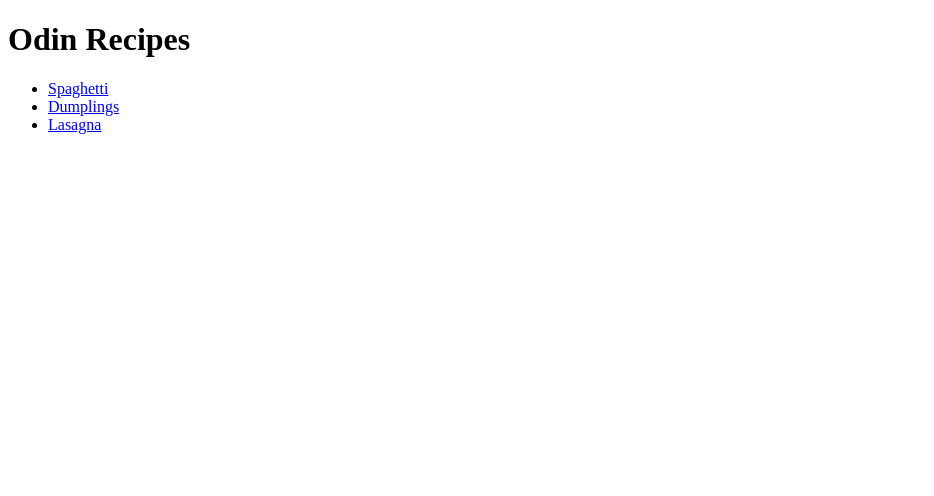
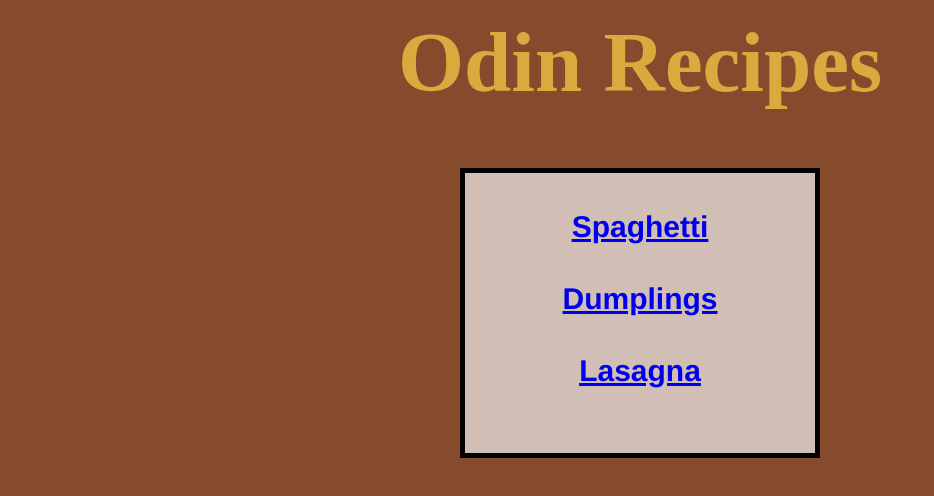
Before and after one commit to loudacs/odin-recipe, a plain HTML site: page index.html in a window 1280 px wide. Shown: the whole page, without its empty margins (0-934 px from the left). Drawn offline with Linux system fonts and the light colour scheme.

Commit message:
Edit index.html and style.css

```diff
--- a/index.html
+++ b/index.html
@@ -1,6 +1,7 @@
 <!DOCTYPE html>
 <html lang="en">
 <head>
+    <link rel="stylesheet" href="style.css">
     <meta charset="UTF-8">
     <meta http-equiv="X-UA-Compatible" content="IE=edge">
     <meta name="viewport" content="width=device-width, initial-scale=1.0">
@@ -9,11 +10,23 @@
 <body>
     <h1>Odin Recipes</h1>
 
-    <ul>
-        <li><a href="recipes/spaghetti.html">Spaghetti</a></li>
-        <li><a href="recipes/dumplings.html">Dumplings</a></li>
-        <li><a href="recipes/lasagna.html">Lasagna</a></li>
-    </ul>
+        <div class="container">
+
+            <div class="spaghetti">
+                <h3><a href="recipes/spaghetti.html">Spaghetti</a></h3>
+            </div>
+
+
+            <div class="dumplings">
+                <h3><a href="recipes/dumplings.html">Dumplings</a></h3>
+            </div>
+
+
+            <div class="lasagna">
+                <h3><a href="recipes/lasagna.html">Lasagna</a></h3>
+            </div>
+
+        </div>
 
 </body>
 </html>
--- /dev/null
+++ b/style.css
@@ -0,0 +1,27 @@
+h1 {
+    text-align: center;
+    font-size: 85px;
+    margin-top: 1%;
+    font-family: 'Times New Roman', Times, serif;
+    color: hsl(41, 69%, 55%);
+}
+
+html {
+    background-color: hsl(20, 50%, 35%);
+}
+
+.container {
+    background-color: rgba(245, 245, 245, 0.678);
+    width: 350px;
+    text-align: center;
+    border: 5px solid black;
+    margin: auto;
+    height: 280px;
+}
+
+h3 {
+    margin-top: 1cm;
+    text-align: center;
+    font-size: 30px;
+    font-family: 'Franklin Gothic Medium', 'Arial Narrow', Arial, sans-serif;
+}
```
